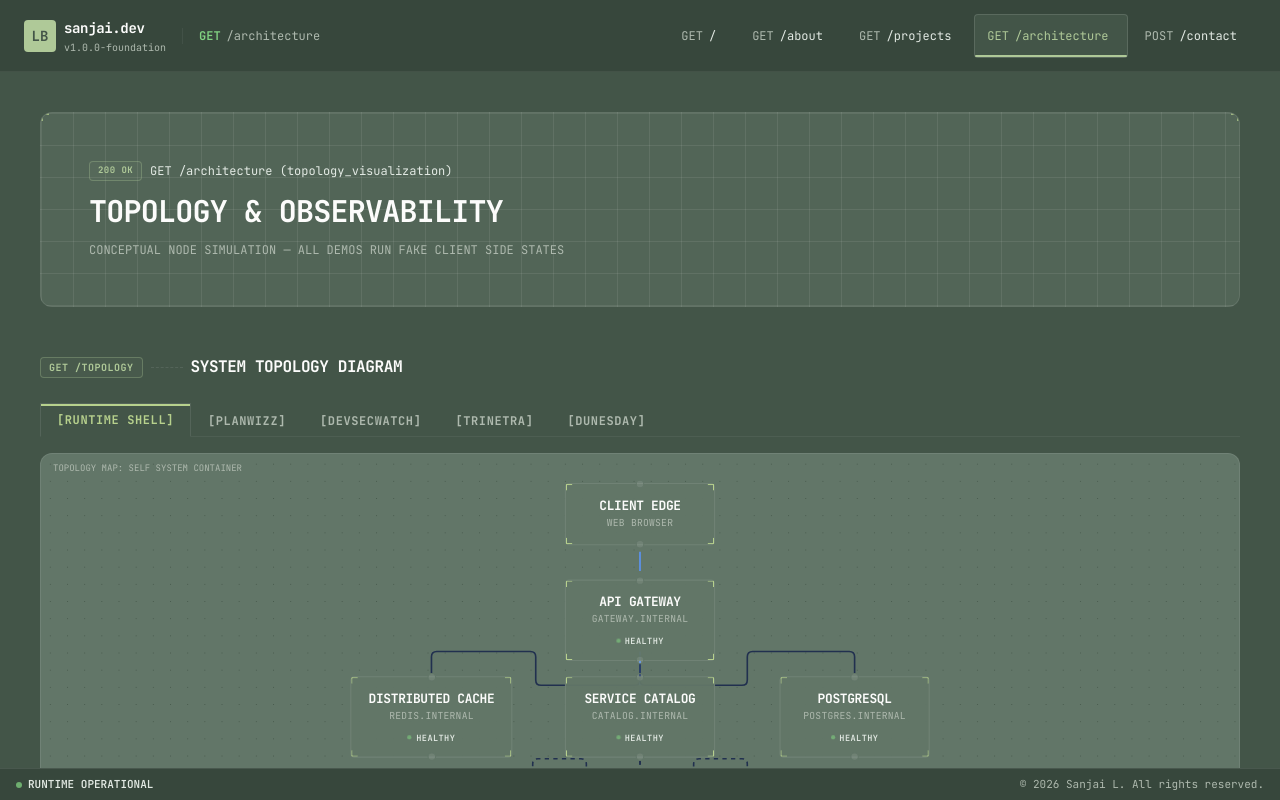
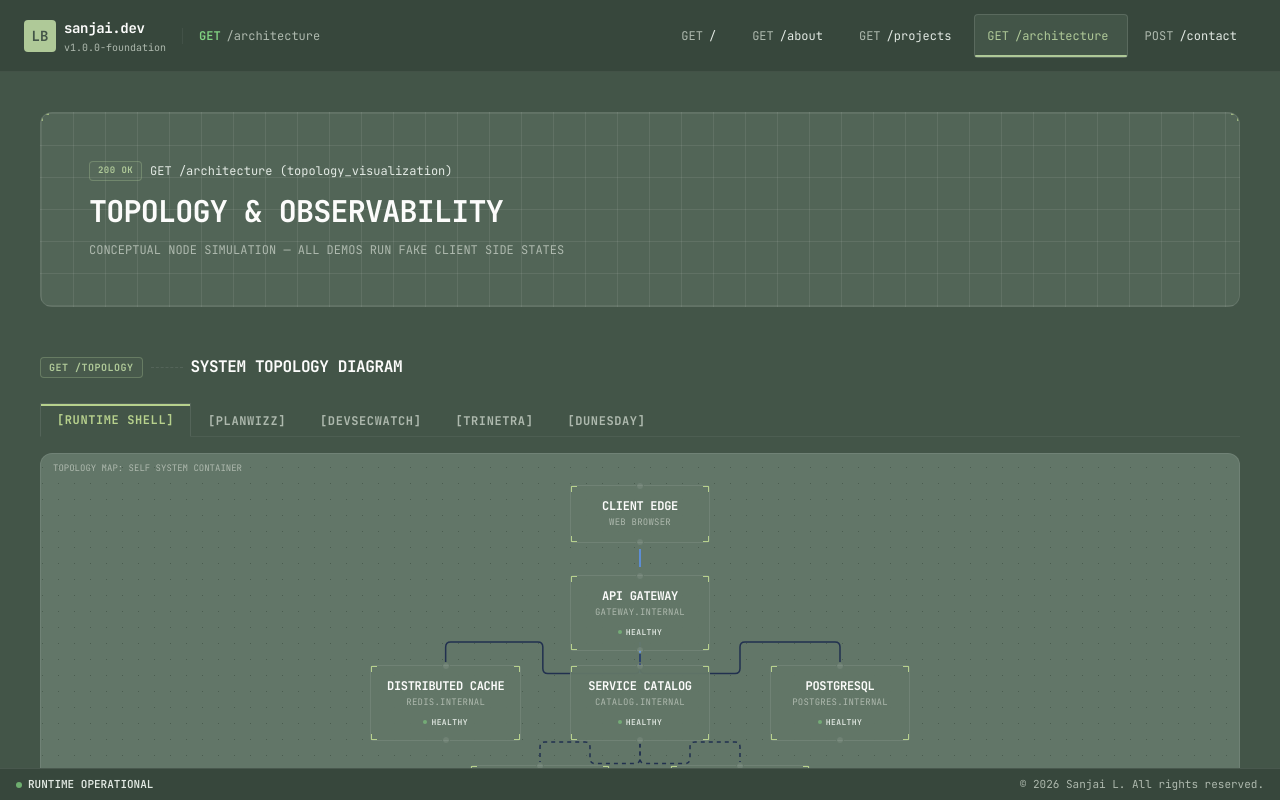
Before and after one commit to Sanjai-Quest/Backend-Portfolio, a React (Vite) app: page /architecture in a window 1280 px wide. Built offline with nearby package versions, Linux system fonts and the light colour scheme; a web font is replaced by a local one.

Commit message:
fix(architecture): solve state sync of close button and correct initial layout fitting of custom nodes

```diff
--- a/src/pages/Architecture.tsx
+++ b/src/pages/Architecture.tsx
@@ -1,6 +1,6 @@
 import React, { useState, useEffect, useMemo, useRef } from "react";
 import { Helmet } from "react-helmet-async";
-import { ReactFlow, Background, useNodesState, useEdgesState } from "@xyflow/react";
+import { ReactFlow, Background, ReactFlowProvider, useReactFlow, useNodesState, useEdgesState, useNodesInitialized, type Node, type Edge } from "@xyflow/react";
 import { useReducedMotion } from "framer-motion";
 import { Database, Server, Send, Layers, AlertTriangle } from "lucide-react";
 
@@ -43,6 +43,118 @@ interface CustomTopologyNode {
   };
 }
 
+const TopologyMapPanel: React.FC<{
+  activeTab: TopologyType;
+  activeNodes: Node[];
+  activeEdges: Edge[];
+}> = ({ activeTab, activeNodes, activeEdges }) => {
+  const [nodes, setNodes, onNodesChange] = useNodesState(activeNodes);
+  const [edges, setEdges, onEdgesChange] = useEdgesState(activeEdges);
+  const [selectedNode, setSelectedNode] = useState<CustomTopologyNode | null>(null);
+  const nodesInitialized = useNodesInitialized();
+  const { fitView } = useReactFlow();
+
+  // Sync props to state on tab switch or data changes
+  useEffect(() => {
+    setNodes(activeNodes);
+    setEdges(activeEdges);
+  }, [activeTab, activeNodes, activeEdges, setNodes, setEdges]);
+
+  // Clear selection on tab switch
+  useEffect(() => {
+    setSelectedNode(null);
+  }, [activeTab]);
+
+  // Execute fitView only after React Flow measures custom node dimensions
+  useEffect(() => {
+    if (nodesInitialized) {
+      const timer = setTimeout(() => {
+        fitView({ padding: 0.15 });
+      }, 50);
+      return () => clearTimeout(timer);
+    }
+  }, [nodesInitialized, fitView, activeTab]);
+
+  return (
+    <div className={`border border-border-primary rounded-xl bg-card-bg relative overflow-hidden flex flex-row transition-all duration-300 ${{
+        TRINETRA:    "h-[600px]",
+        RUNTIME:     "h-[420px]",
+        DEVSECWATCH: "h-[420px]",
+        PLANWIZZ:    "h-[340px]",
+        DUNESDAY:    "h-[340px]",
+      }[activeTab]}`}>
+      <div className="flex-1 relative h-full">
+        <div className="absolute top-2 left-3 font-mono text-[9px] text-text-muted select-none uppercase z-10">
+          Topology Map: {activeTab === "RUNTIME" ? "Self System Container" : `${activeTab.toLowerCase()}.internal`}
+        </div>
+        <ReactFlow
+          key={activeTab}
+          nodes={nodes}
+          edges={edges}
+          nodeTypes={nodeTypes}
+          onNodesChange={onNodesChange}
+          onEdgesChange={onEdgesChange}
+          onSelectionChange={({ nodes: selectedNodes }) => {
+            if (selectedNodes.length > 0) {
+              setSelectedNode(selectedNodes[0] as unknown as CustomTopologyNode);
+            } else {
+              setSelectedNode(null);
+            }
+          }}
+          fitView
+          fitViewOptions={{ padding: 0.15 }}
+          minZoom={0.2}
+          maxZoom={1.0}
+          preventScrolling={false}
+          nodesDraggable={false}
+          nodesConnectable={false}
+          zoomOnScroll={false}
+          zoomOnDoubleClick={false}
+          zoomOnPinch={false}
+          panOnScroll={false}
+          panOnDrag={false}
+        >
+          <Background color="var(--color-bg-primary)" gap={16} size={1} />
+        </ReactFlow>
+      </div>
+
+      {/* Right-hand detailed sidebar popover */}
+      {selectedNode && selectedNode.data?.details && (
+        <div className="w-72 border-l border-signature/30 bg-bg-primary h-full p-5 z-50 flex flex-col gap-4 text-left font-mono relative select-text overflow-y-auto">
+          {/* Header */}
+          <div className="flex items-start justify-between border-b border-border-primary pb-3 gap-2">
+            <span className="font-bold text-xs text-signature uppercase tracking-wider leading-tight">
+              {selectedNode.data.label}
+            </span>
+            <button
+              onClick={(e) => {
+                e.stopPropagation();
+                setSelectedNode(null);
+                setNodes((prevNodes) =>
+                  prevNodes.map((n) => ({ ...n, selected: false }))
+                );
+              }}
+              className="text-[10px] text-text-muted hover:text-text-primary transition-colors focus:outline-none cursor-pointer shrink-0 mt-0.5"
+              title="Close Details"
+            >
+              [X]
+            </button>
+          </div>
+          {/* What is */}
+          <div className="space-y-1">
+            <span className="text-[9px] text-signature/80 uppercase font-bold tracking-widest block">What it is</span>
+            <p className="text-[11px] text-text-primary leading-relaxed">{selectedNode.data.details.whatIs}</p>
+          </div>
+          {/* What for */}
+          <div className="space-y-1">
+            <span className="text-[9px] text-signature/80 uppercase font-bold tracking-widest block">What it does here</span>
+            <p className="text-[11px] text-text-secondary leading-relaxed">{selectedNode.data.details.whatFor}</p>
+          </div>
+        </div>
+      )}
+    </div>
+  );
+};
 
 export const Architecture: React.FC = () => {
   const shouldReduceMotion = useReducedMotion();
@@ -1115,16 +1227,8 @@ export const Architecture: React.FC = () => {
   };
 
   // Node & Edge selection for react-flow topology graphs
-  const [nodes, setNodes, onNodesChange] = useNodesState(topologyData[activeTab].nodes);
-  const [edges, setEdges, onEdgesChange] = useEdgesState(topologyData[activeTab].edges);
-  const [selectedNode, setSelectedNode] = useState<CustomTopologyNode | null>(null);
-
-  // Sync nodes and edges on tab switch
-  useEffect(() => {
-    setNodes(topologyData[activeTab].nodes);
-    setEdges(topologyData[activeTab].edges);
-    setSelectedNode(null);
-  }, [activeTab, setNodes, setEdges, topologyData]);
+  const activeNodes = useMemo(() => topologyData[activeTab].nodes, [activeTab, topologyData]);
+  const activeEdges = useMemo(() => topologyData[activeTab].edges, [activeTab, topologyData]);
 
 
   return (
@@ -1186,83 +1290,9 @@ export const Architecture: React.FC = () => {
           })}
         </div>
 
-        <div className={`border border-border-primary rounded-xl bg-card-bg relative overflow-hidden flex flex-row transition-all duration-300 ${{
-            TRINETRA:    "h-[680px]",
-            RUNTIME:     "h-[440px]",
-            DEVSECWATCH: "h-[440px]",
-            PLANWIZZ:    "h-[360px]",
-            DUNESDAY:    "h-[360px]",
-          }[activeTab]}`}>
-          <div className="flex-1 relative h-full">
-            <div className="absolute top-2 left-3 font-mono text-[9px] text-text-muted select-none uppercase z-10">
-              Topology Map: {activeTab === "RUNTIME" ? "Self System Container" : `${activeTab.toLowerCase()}.internal`}
-            </div>
-            <ReactFlow
-              key={activeTab}
-              nodes={nodes}
-              edges={edges}
-              onNodesChange={onNodesChange}
-              onEdgesChange={onEdgesChange}
-              nodeTypes={nodeTypes}
-              onSelectionChange={({ nodes: selected }) => {
-                if (selected.length > 0) {
-                  setSelectedNode(selected[0] as unknown as CustomTopologyNode);
-                } else {
-                  setSelectedNode(null);
-                }
-              }}
-              fitView
-              fitViewOptions={{ padding: 0.15 }}
-              minZoom={0.2}
-              maxZoom={1.5}
-              preventScrolling={false}
-              nodesDraggable={false}
-              nodesConnectable={false}
-              zoomOnScroll={false}
-              zoomOnDoubleClick={false}
-              zoomOnPinch={false}
-              panOnScroll={false}
-              panOnDrag={false}
-            >
-              <Background color="var(--color-bg-primary)" gap={16} size={1} />
-            </ReactFlow>
-          </div>
-
-          {/* Right-hand detailed sidebar popover */}
-          {selectedNode && selectedNode.data?.details && (
-            <div className="w-72 border-l border-signature/30 bg-bg-primary h-full p-5 z-50 flex flex-col gap-4 text-left font-mono relative select-text overflow-y-auto">
-              {/* Header */}
-              <div className="flex items-start justify-between border-b border-border-primary pb-3 gap-2">
-                <span className="font-bold text-xs text-signature uppercase tracking-wider leading-tight">
-                  {selectedNode.data.label}
-                </span>
-                <button
-                  onClick={(e) => {
-                    e.stopPropagation();
-                    setSelectedNode(null);
-                    setNodes((nds) =>
-                      nds.map((n) => ({ ...n, selected: false }))
-                    );
-                  }}
-                  className="text-[10px] text-text-muted hover:text-text-primary transition-colors focus:outline-none cursor-pointer shrink-0 mt-0.5"
-                  title="Close Details"
-                >
-                  [X]
-                </button>
-              </div>
-              {/* What is */}
-              <div className="space-y-1">
-                <span className="text-[9px] text-signature/80 uppercase font-bold tracking-widest block">What it is</span>
-                <p className="text-[11px] text-text-primary leading-relaxed">{selectedNode.data.details.whatIs}</p>
-              </div>
-              {/* What for */}
-              <div className="space-y-1">
-                <span className="text-[9px] text-signature/80 uppercase font-bold tracking-widest block">What it does here</span>
-                <p className="text-[11px] text-text-secondary leading-relaxed">{selectedNode.data.details.whatFor}</p>
-              </div>
-            </div>
-          )}
-        </div>
+        <ReactFlowProvider>
+          <TopologyMapPanel activeTab={activeTab} activeNodes={activeNodes} activeEdges={activeEdges} />
+        </ReactFlowProvider>
 
         <div className="bg-card-bg border border-border-primary/40 p-4 rounded-lg text-xs text-text-muted leading-relaxed font-mono select-none">
           <strong>Translation:</strong> This diagram maps the microservice hosts configured across our cluster. {activeTab === "TRINETRA" ? "This topology remains high-level, outlining simple transactional ingestion and intelligence boundaries." : activeTab === "DUNESDAY" ? "Shows the FastAPI prediction service querying XGBoost ML models and returning SHAP explainability matrices." : activeTab === "PLANWIZZ" ? "Shows PDF inputs running to the Spring API service, solved via CSP schedule constraints." : "Shows scanning jobs queueing asynchronously in RabbitMQ, with cache nodes buffering metadata queries."}
```
